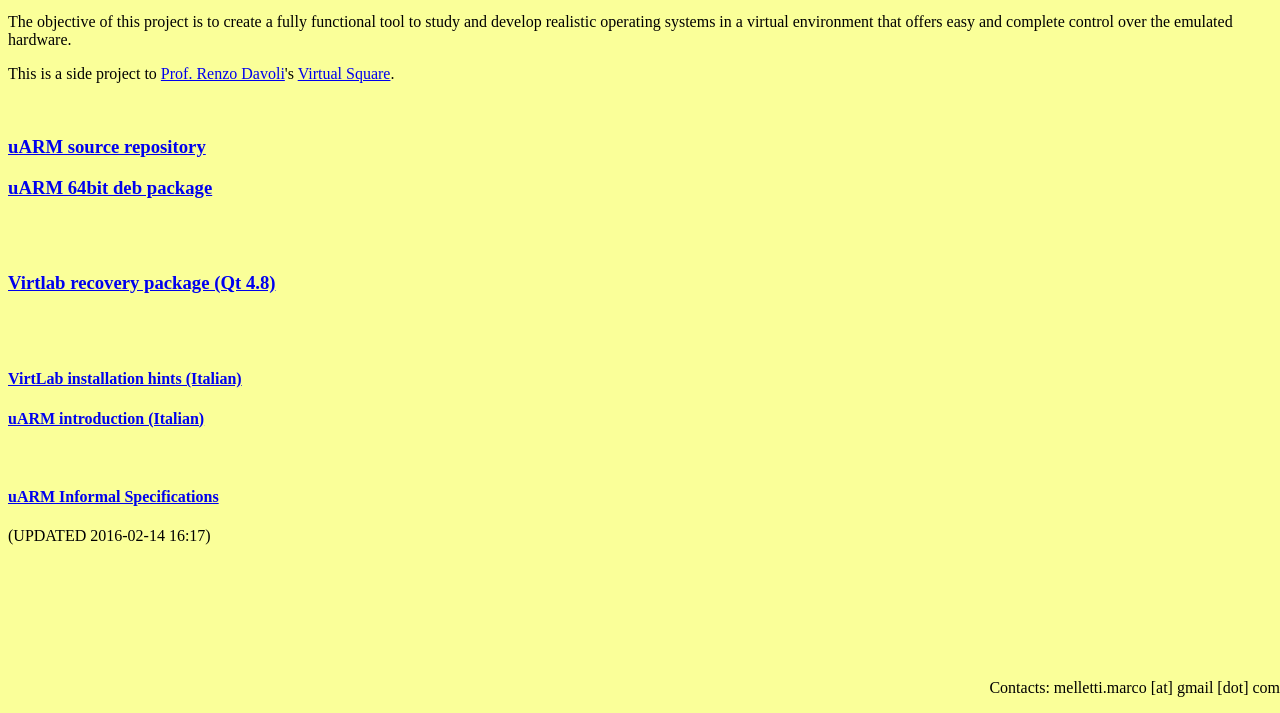
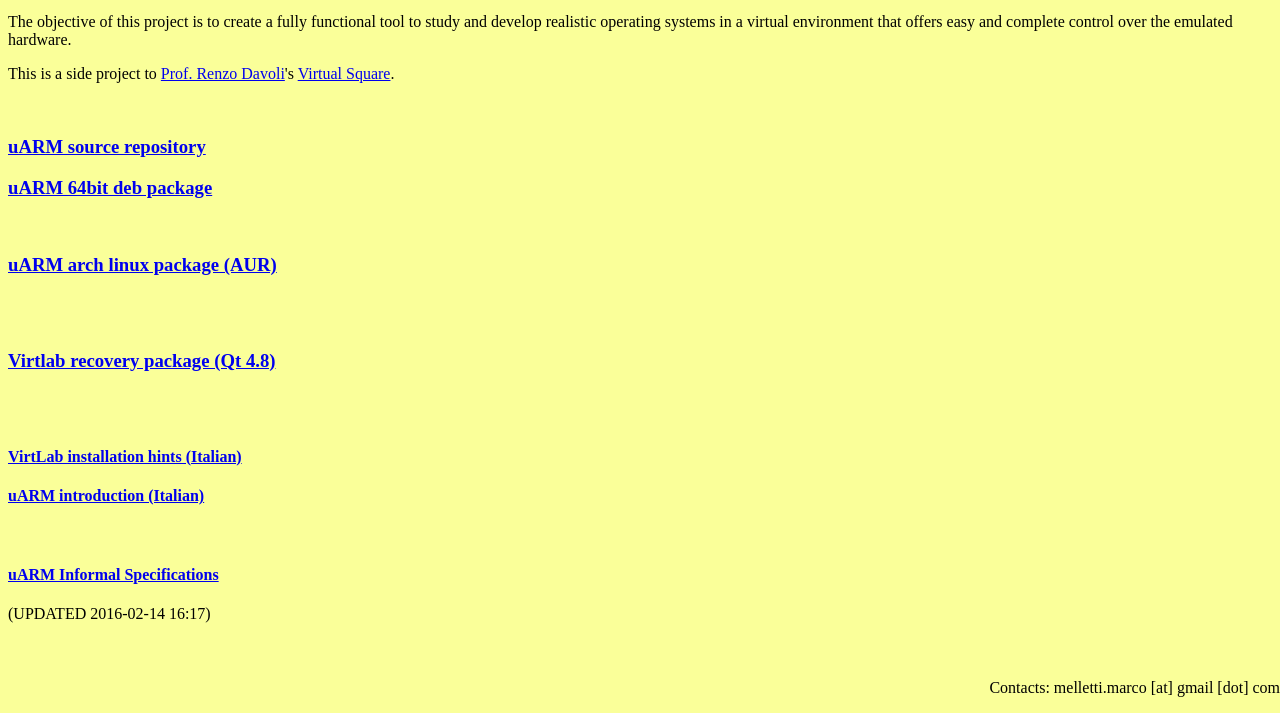
Before and after one commit to mellotanica/uARM, a plain HTML site: page index.html in a window 1280 px wide. Shown: the part 87-800 px from the top of the page. Drawn offline with Linux system fonts and the light colour scheme.

Commit message:
arch package added

```diff
--- a/index.html
+++ b/index.html
@@ -22,6 +22,7 @@
   <div>
     <h3><a href="https://github.com/mellotanica/uARM">uARM source repository</a></h3>
 	<h3><a href="last_64.html">uARM 64bit deb package</a></h3><br/>
+	<h3><a href="https://aur.archlinux.org/packages/uarm-git/">uARM arch linux package (AUR)</a></h3><br/>
 	<br/>
 	<h3><a href="uarm_0.4.6_i386.deb">Virtlab recovery package (Qt
 4.8)</a></h3>
```
